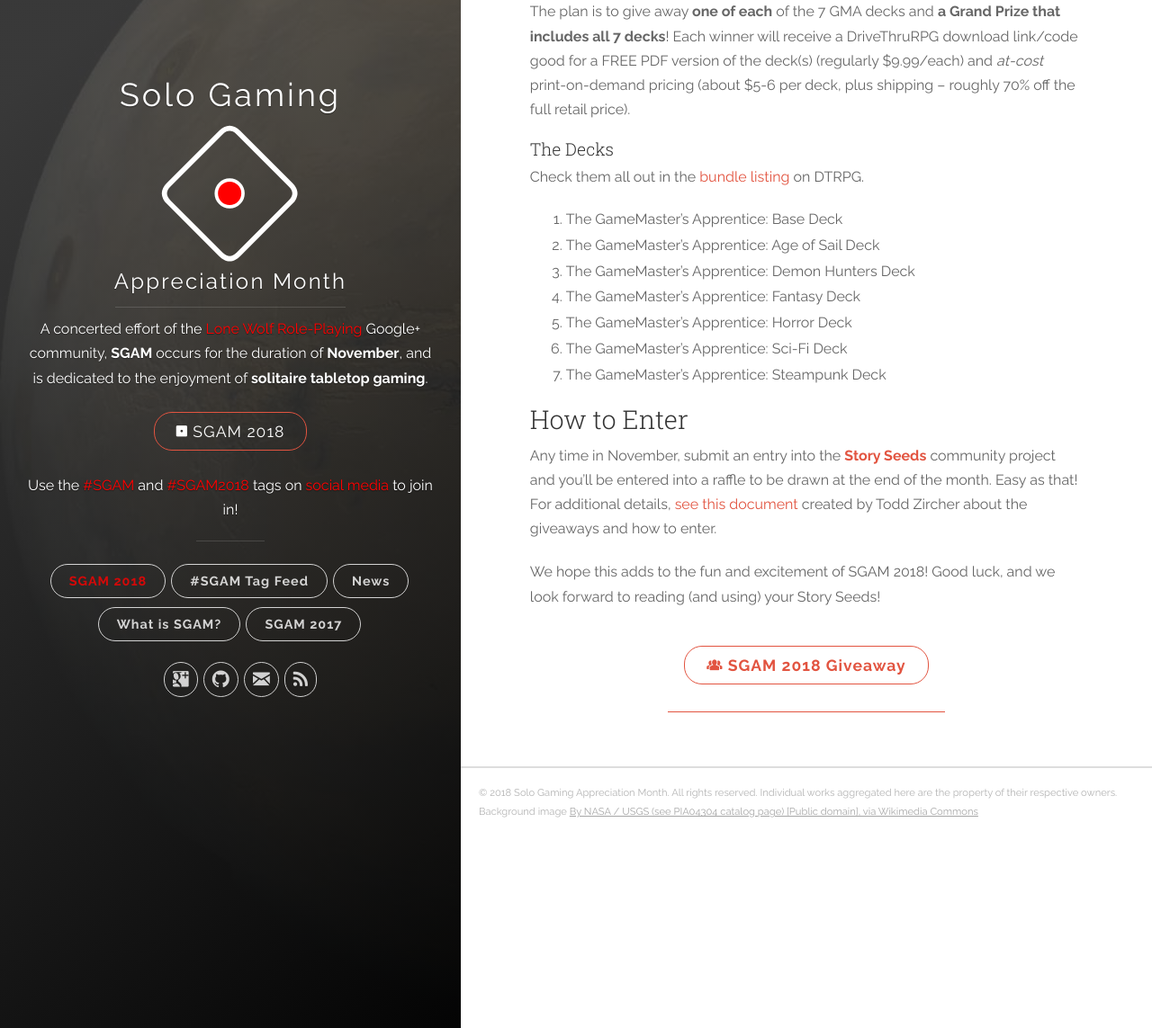
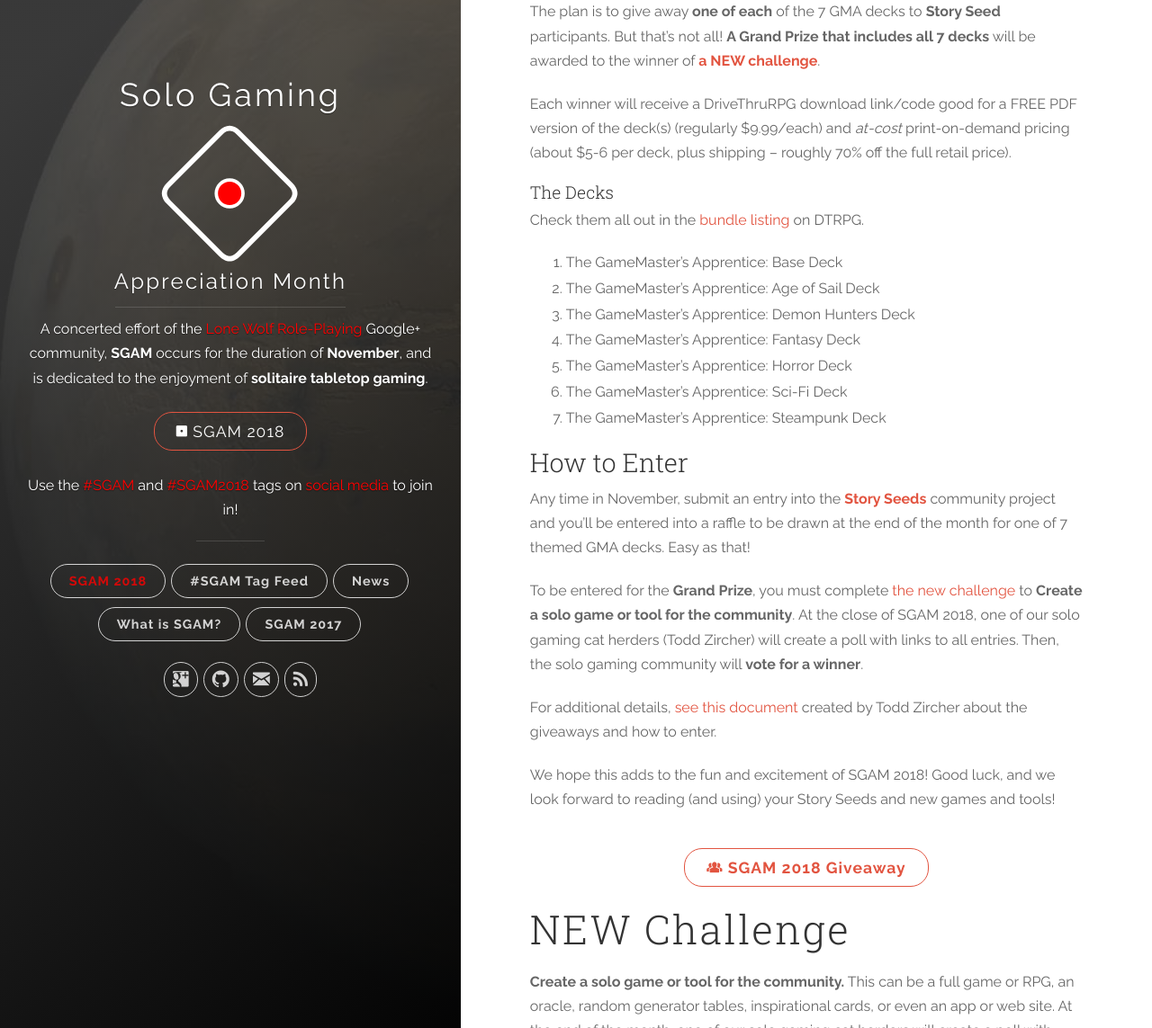
Before and after one commit to sologamingmonth/sologamingmonth, a Jekyll site: the page built from _posts/2018-11-08-sgam2018_giveaways.md, in a window 1280 px wide and 1400 px high, scrolled down 821 px, cut to the strip 257-1400 px from the top of the window. Shown: the whole strip at 90% size. Built offline with Jekyll 4.4.1, drawn with Linux system fonts in a browser that asks for light colours; nearby versions of some CDN libraries; comment, search, counter and statistics services are not loaded; some of the changed text lies outside the part shown.

Commit message:
Updated giveaway info with new challenge for 2018

```diff
--- a/_posts/2018-11-08-sgam2018_giveaways.md
+++ b/_posts/2018-11-08-sgam2018_giveaways.md
@@ -26,7 +26,9 @@
 <iframe width="560" height="315" src="https://www.youtube-nocookie.com/embed/BhFGWp_N2fk" frameborder="0" allow="accelerometer; autoplay; encrypted-media; gyroscope; picture-in-picture" allowfullscreen></iframe>
 
 
-The plan is to give away **one of each** of the 7 GMA decks and **a Grand Prize that includes all 7 decks**!
+The plan is to give away **one of each** of the 7 GMA decks to **Story Seed** participants. But that's not all!
+**A Grand Prize that includes all 7 decks** will be awarded to the winner of [**a NEW challenge**](/sgam2018/#new-challenge).
+
 Each winner will receive a DriveThruRPG download link/code good for a FREE PDF version of the deck(s) (regularly $9.99/each) and
 _at-cost_ print-on-demand pricing (about $5-6 per deck, plus shipping -- roughly 70% off the full retail price).
 
@@ -46,12 +48,18 @@
 ### How to Enter
 
 Any time in November, submit an entry into the [**Story Seeds**](/sgam2018/#story-seeds) community project and you'll be entered
-into a raffle to be drawn at the end of the month. Easy as that! For additional details, [see this
+into a raffle to be drawn at the end of the month for one of 7 themed GMA decks. Easy as that!
+
+To be entered for the **Grand Prize**, you must complete [the new challenge](/sgam2018/#new-challenge) to **Create a solo game or tool for the community**.
+At the close of SGAM 2018, one of our solo gaming cat herders (Todd Zircher) will create a poll with links
+to all entries. Then, the solo gaming community will **vote for a winner**.
+
+For additional details, [see this
 document](https://drive.google.com/file/d/1PSJvVreoOckwgBI64kItb1T8GkD8cdFP/view?usp=sharing)
 created by Todd Zircher about the giveaways and how to enter.
 
 We hope this adds to the fun and excitement of SGAM 2018! Good luck, and we look forward to reading (and using) your
-Story Seeds!
+Story Seeds and new games and tools!
 
 
 <div style="text-align: center; padding: 2em;">
@@ -61,3 +69,10 @@
       <i class="icon icon-torsos-all"></i> SGAM 2018 Giveaway
     </a>
 </div>
+
+# NEW Challenge
+
+**Create a solo game or tool for the community.** This can be a full game or RPG, an oracle,
+random generator tables, inspirational cards, or even an app or web site. At the
+end of the month, one of our solo gaming cat herders will create a poll with links
+to all entries. Then, the solo gaming community will vote for their favorite.
```
Also changed, not shown: sgam2018.md (+18 -4 lines).
